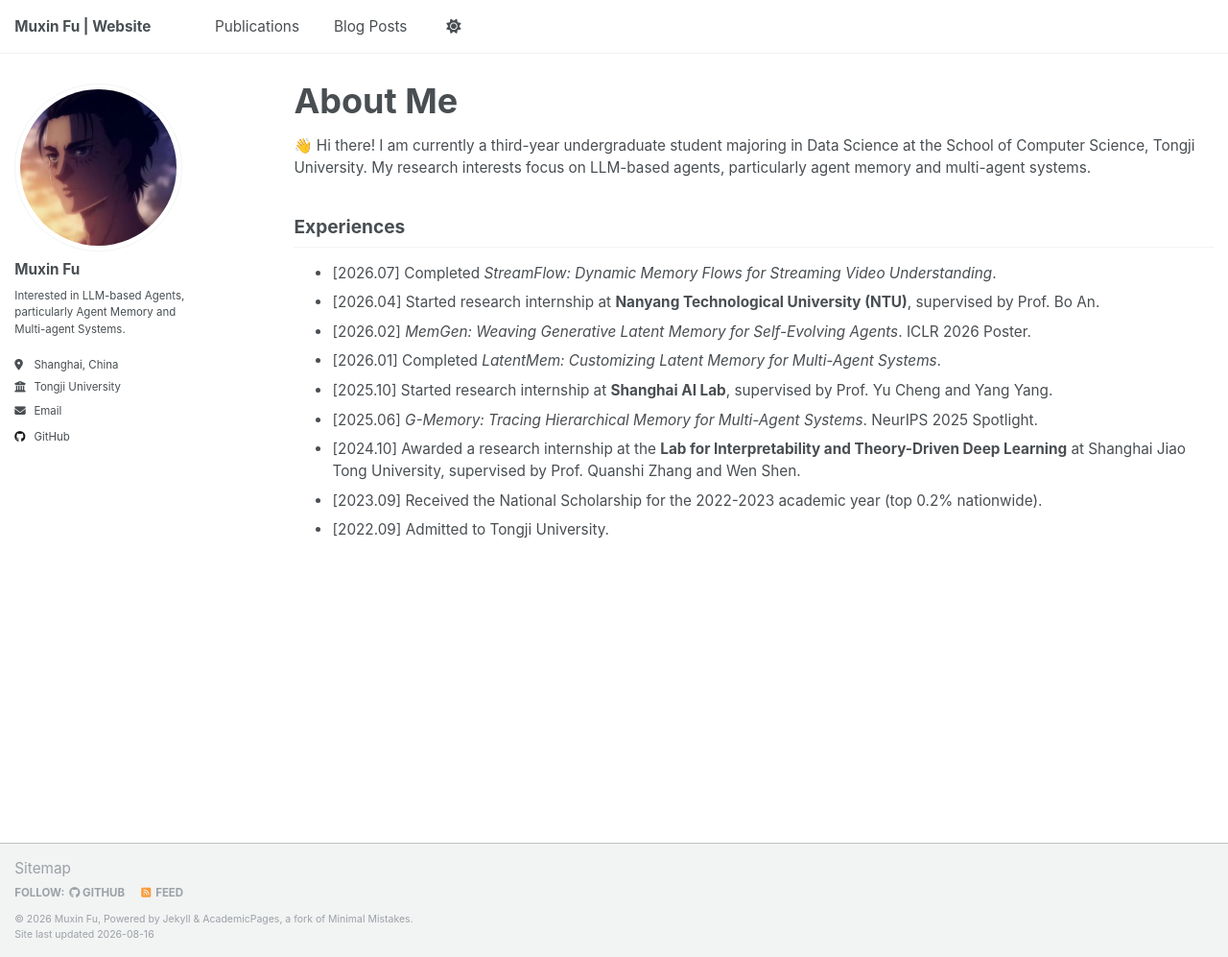
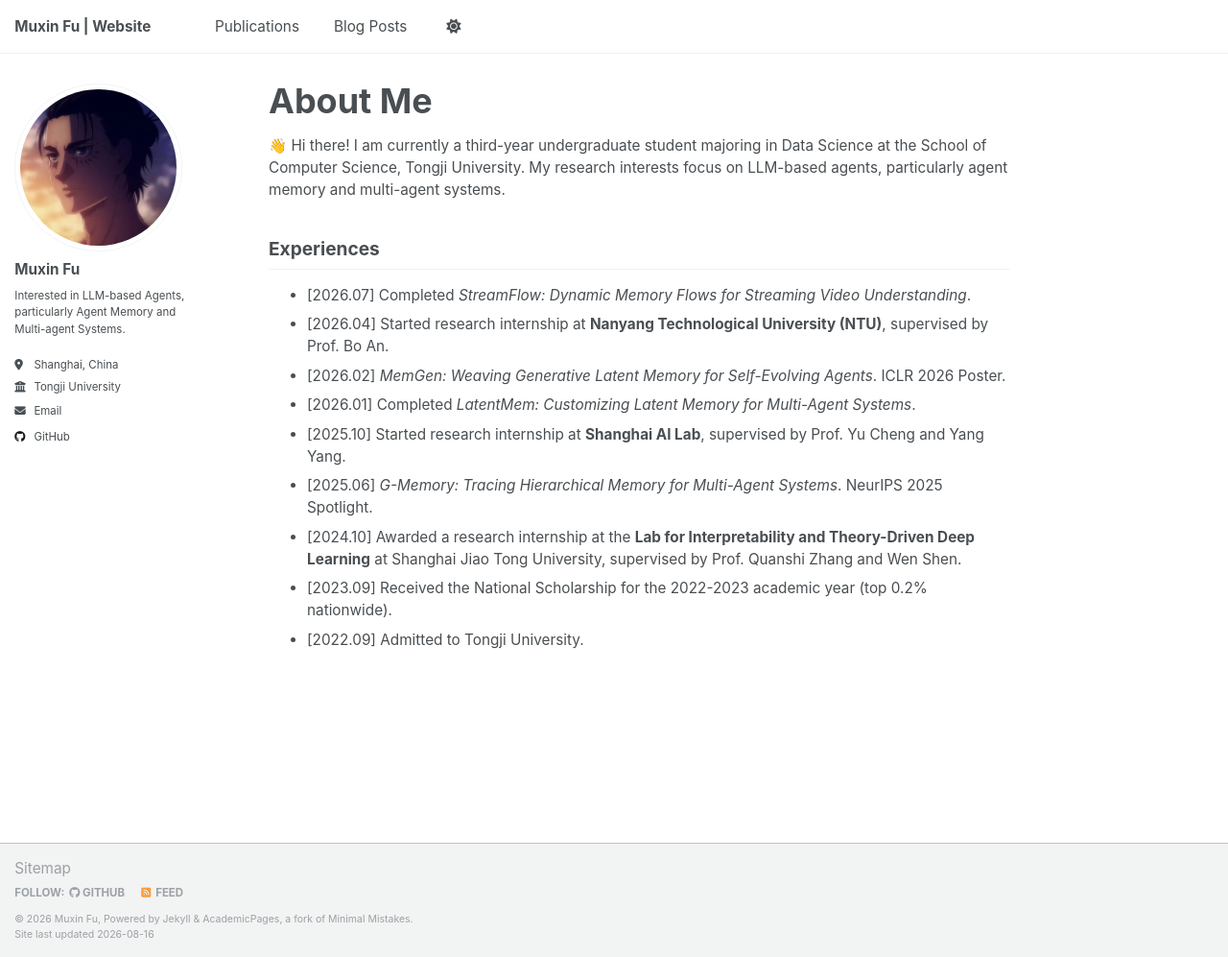
Before and after one commit to KANABOON1/KANABOON1.github.io, a Jekyll site: the page built from _pages/about.md, in a window 1280 px wide and 997 px high. Shown: the whole window at 96% size. Built offline with Jekyll 4.4.1, drawn with Linux system fonts in a browser that asks for light colours.

Commit message:
Fix a bug.

```diff
--- a/_sass/layout/_archive.scss
+++ b/_sass/layout/_archive.scss
@@ -11,7 +11,7 @@
 
   @include breakpoint($large) {
     @include span(10 of 12 last);
-    @include prefix(0.75 of 12);
+    @include prefix(0.5 of 12);
   }
 
   a {
--- a/_sass/layout/_page.scss
+++ b/_sass/layout/_page.scss
@@ -12,14 +12,15 @@
   animation-delay: 0.35s;
 
   @include breakpoint($x-large) {
-    max-width: 1440px;
+    max-width: $x-large;
   }
 }
 
 .page {
   @include breakpoint($large) {
     @include span(10 of 12 last);
-    @include prefix(0.75 of 12);
+    @include prefix(0.5 of 12);
+    @include suffix(2 of 12);
   }
 
   .page__inner-wrap {
```
